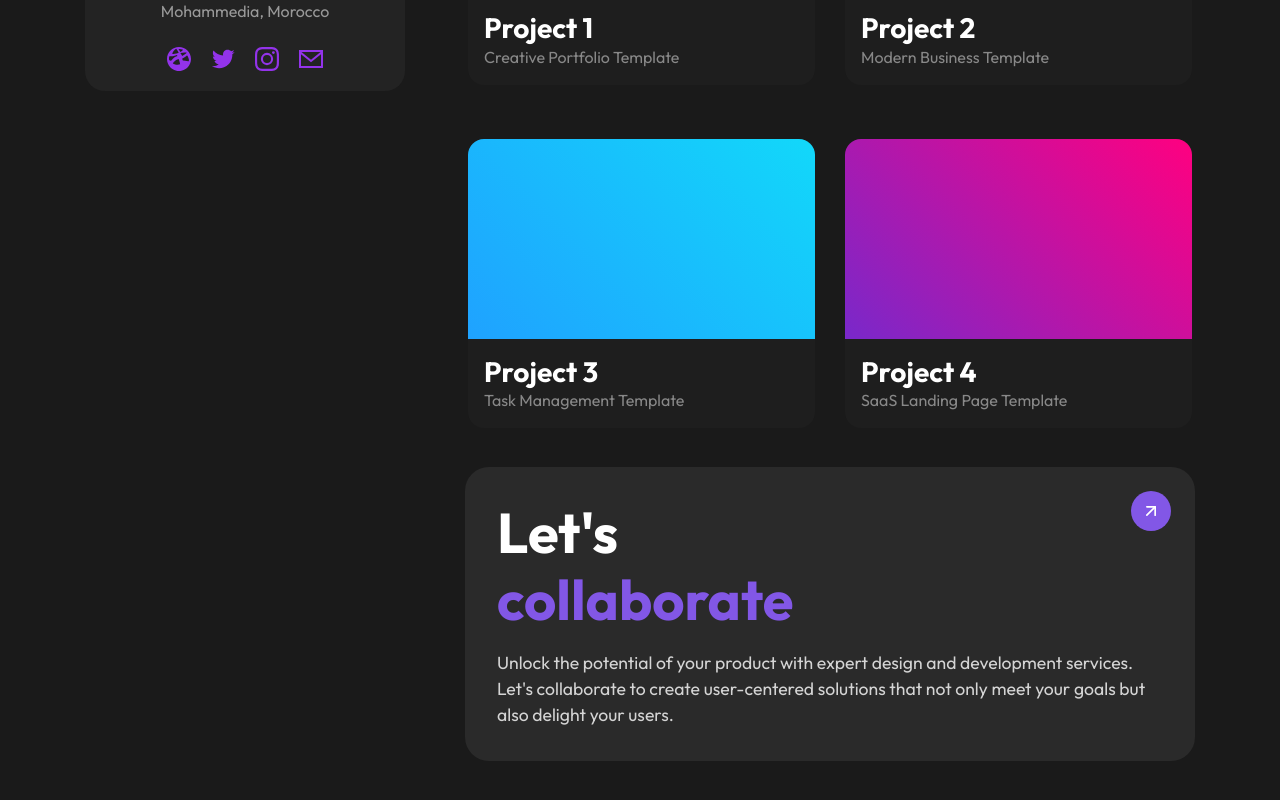
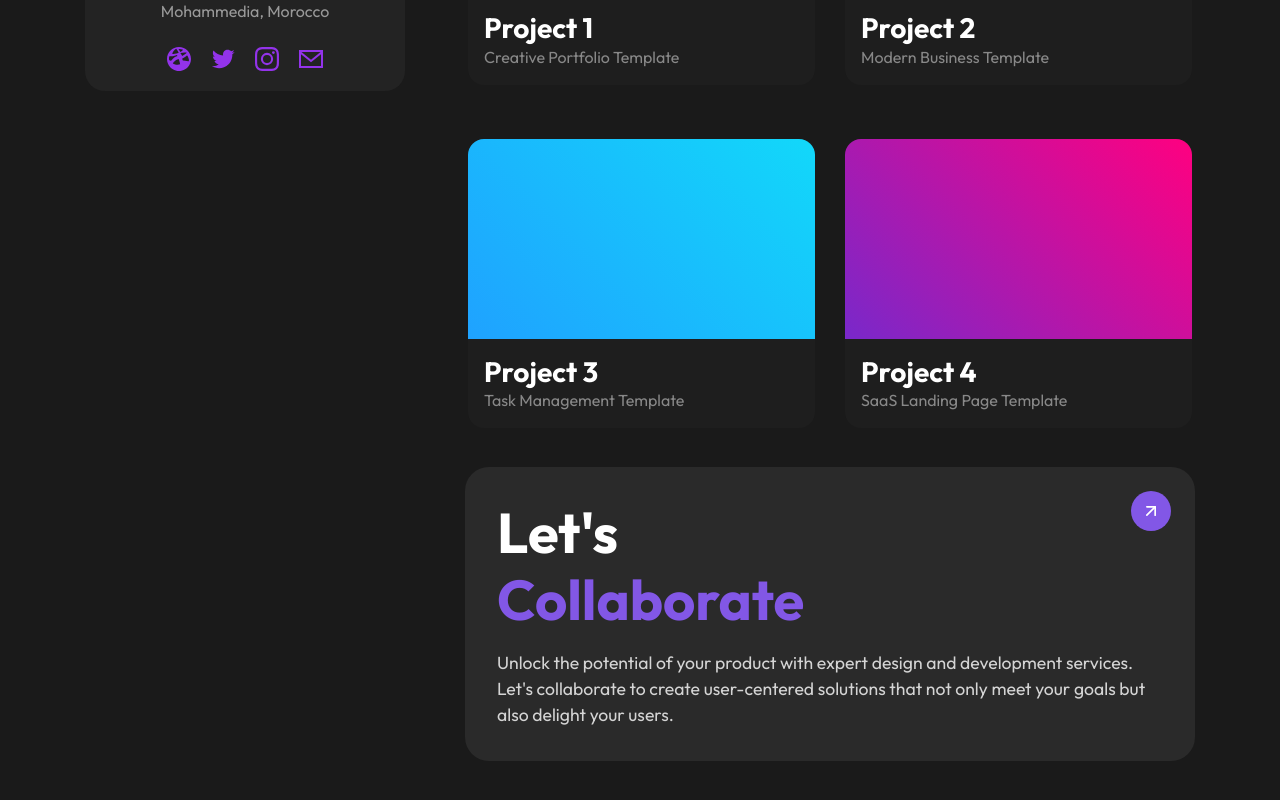
Before and after one commit to Abdessamad202/my-react-portfolio, a React (Vite) app: page /projects in a window 1280 px wide. Shown: the part 493-1293 px from the top of the page. Built offline with nearby package versions, Linux system fonts and the light colour scheme.

Commit message:
Update global styles: [Describe the style changes]

```diff
--- a/src/styles/index.css
+++ b/src/styles/index.css
@@ -510,25 +510,37 @@ a {
 }
 
 .collaborate-card h1 {
-  font-size: 3.5rem;
   font-weight: 700;
-  margin-bottom: 0.5rem;
+  text-transform: capitalize;
   color: white;
 }
+.collaborate-card p {
+  color: rgba(255, 255, 255, 0.8);
+  font-size: 1.1rem;
+  line-height: 1.5;
+  margin-bottom: 0;
+}
+@media (width >= 375px) {
+  .collaborate-card h1 {
+    font-size: 3.5rem;
+    margin-bottom: 0.5rem;
+  }
 
+}
+@media (width < 375px) {
+  .collaborate-card h1 {
+    font-size: 2.5rem;
+  }
+.collaborate-card p {
+  font-size: 1rem;
+  }
+}
 .collaborate-card .accent-text {
   color: #8257e6;
 }
 
 .collaborate-card:hover .accent-text {
   color: white;
-}
-
-.collaborate-card p {
-  color: rgba(255, 255, 255, 0.8);
-  font-size: 1.1rem;
-  line-height: 1.5;
-  margin-bottom: 0;
 }
 
 .arrow-icon {
```
